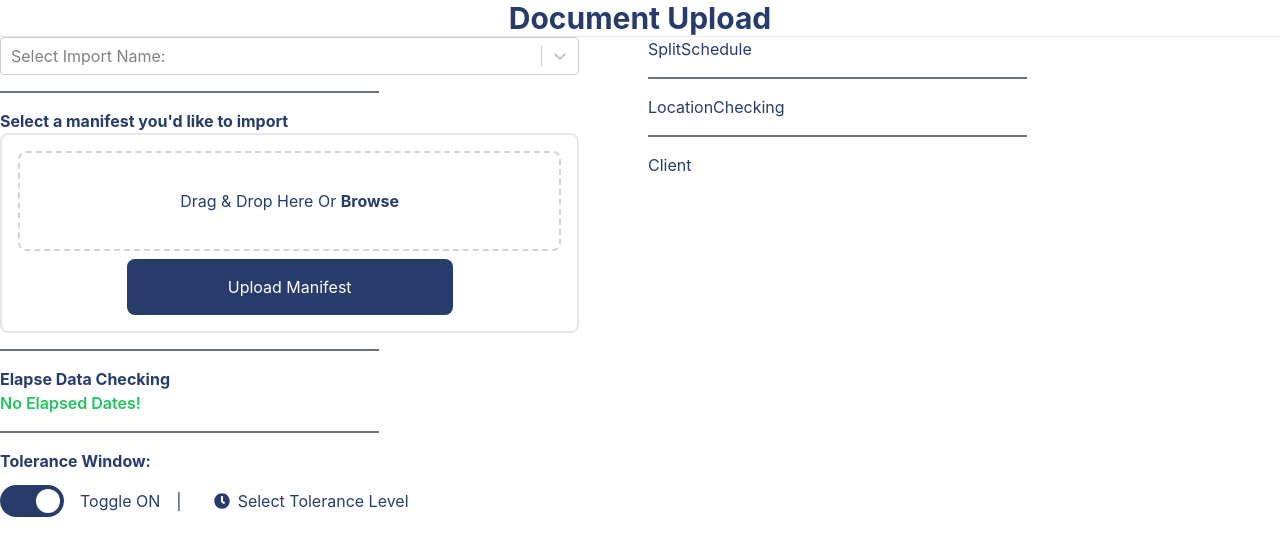
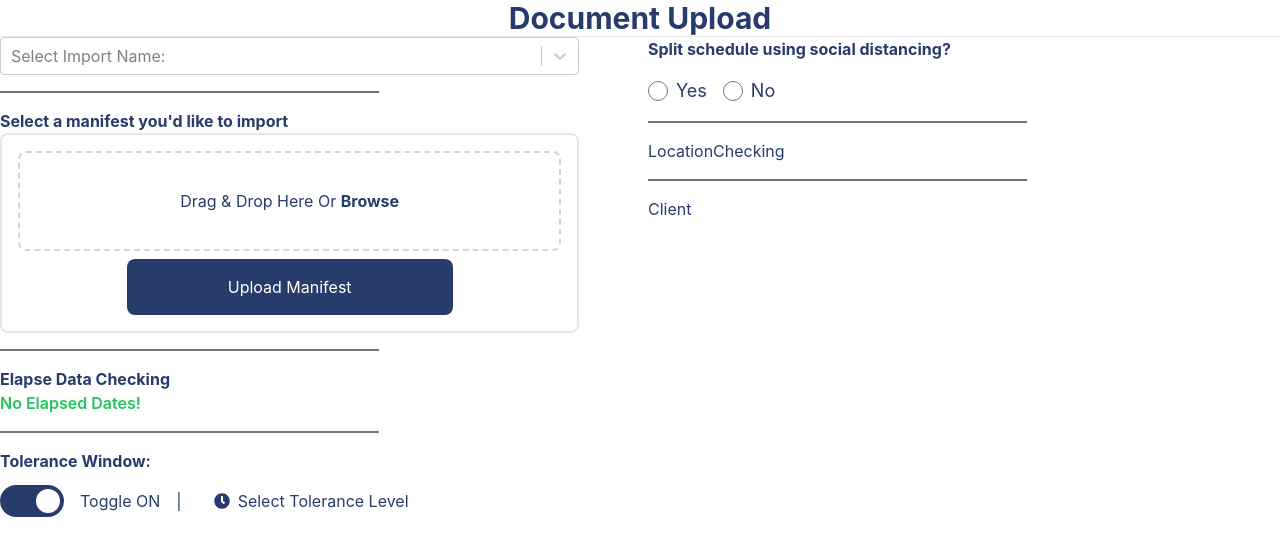
Before and after one commit to Yumenio/skyhop-react-assesment, a React (Create React App) app in the folder src/: page / in a window 1280 px wide. Shown: the top 556 px of the page. Built offline with nearby package versions, Linux system fonts and the light colour scheme.

Commit message:
feat: adds SplitSchedule component from RightPane

```diff
--- a/src/src/components/RightPane/SplitSchedule.tsx
+++ b/src/src/components/RightPane/SplitSchedule.tsx
@@ -1,8 +1,41 @@
-import React from 'react'
+import React, { useState } from 'react'
+import PaneSectionHeader from '../Common/PaneSectionHeader'
 
 const SplitSchedule = () => {
+  const [selectedOption, setSelectedOption] = useState<boolean | null>(null);
+
+  const handleRadioChange = (value:boolean) => {
+    setSelectedOption(value);
+  }
   return (
-    <div>SplitSchedule</div>
+    <div>
+      <PaneSectionHeader title="Split schedule using social distancing?" />
+      <div className="flex items-center space-x-4 mt-4">
+        <label className="flex items-center text-lg">
+          <input
+            type="radio"
+            name="scheduleyesno"
+            value="yes"
+            checked={selectedOption === true}
+            onChange={() => handleRadioChange(true)}
+            className="mr-2 h-5 w-5 accent-skyhopBlue"
+          />
+          Yes
+        </label>
+        <label className="flex items-center text-lg">
+          <input
+            type="radio"
+            name="scheduleyesno"
+            value="no"
+            checked={selectedOption === false}
+            onChange={() => handleRadioChange(false)}
+            className="mr-2 h-5 w-5 accent-skyhopBlue"
+          />
+          No
+        </label>
+
+      </div>
+    </div>
   )
 }
 
```
